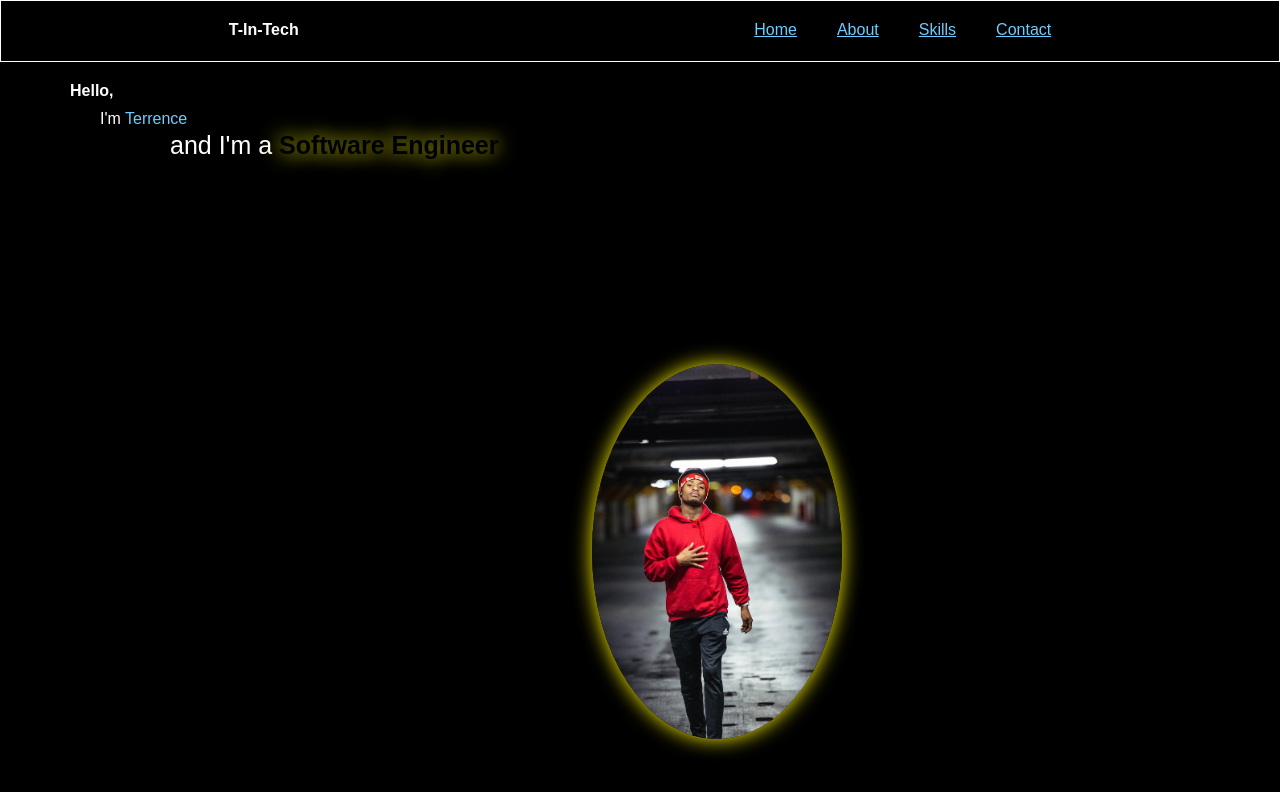
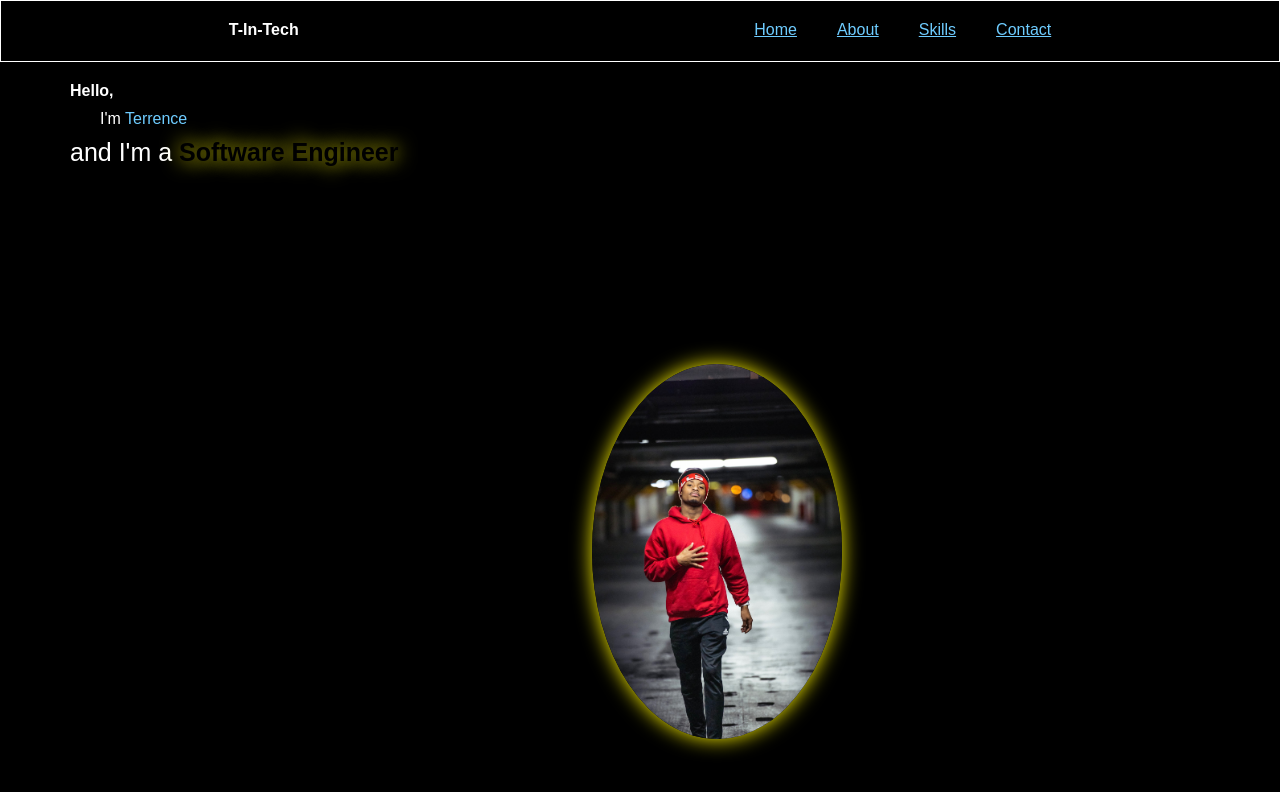
Before and after one commit to T-In-Tech-GH/Webfolio, a React (Vite) app: page / in a window 1280 px wide. Shown: the top 792 px of the page. Built offline with nearby package versions, Linux system fonts and the light colour scheme.

Commit message:
ui update

```diff
--- a/styles/Hero.css
+++ b/styles/Hero.css
@@ -17,7 +17,7 @@
 .introduction {
     margin-left: 100px;
     margin-top: 10px;
-    animation: slideRight 1.5s ease forwards;
+    animation: slideRight1 1.5s ease backwards;
 }
 
 .mySpan {
@@ -25,10 +25,10 @@
 }
 
 .role {
-    margin-left: 170px;
-    margin-top: 3px;
+    margin-left: 70px;
+    margin-top: 10px;
     font-size: 25px;
-    animation: slideRight2 2s ease forwards;
+    animation: slideRight 2s ease forwards;
 }
 
 .role2 {
@@ -65,16 +65,6 @@
         opacity: 0;
     } 100% {
         transform: translateX(0px);
-    }
-}
-
-@keyframes slideRight2 {
-    0% {
-        tranform: translateX(-60px);
-        opacity: 0;
-    } 100% {
-        transform: translateX(0px);
-        opacity: 1;
     }
 }
 
--- a/styles/Nav.css
+++ b/styles/Nav.css
@@ -9,7 +9,7 @@
     margin-top: 20px;
     text-shadow: 2px 3px 4px black;
     color: white;
-    animation: fadeIn 1s ease-in;
+    animation: fadeIn 2s ease forwards;
 }
 
 .link-list {
@@ -46,5 +46,6 @@
     100% {
         opacity: 1;
     }
+
   }
 }
```
